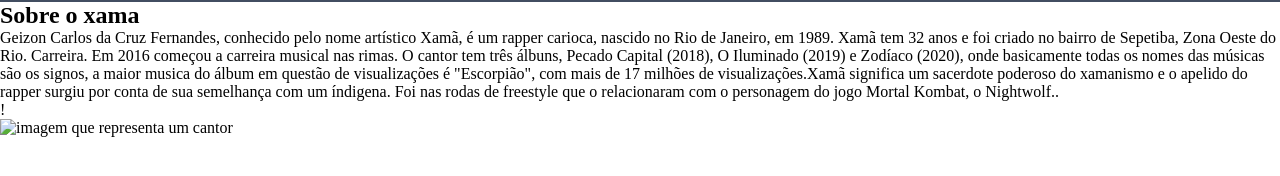
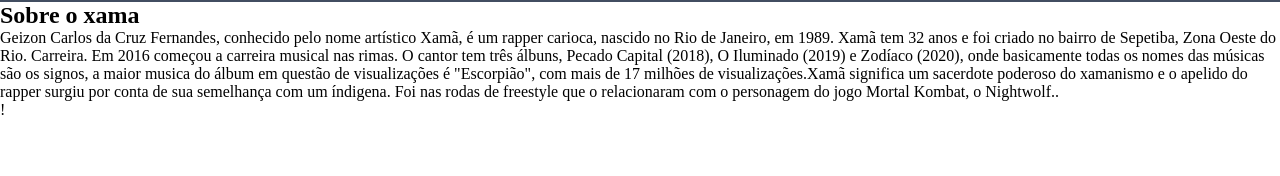
Before and after one commit to vitoriafaria22/programa-o, a plain HTML site: page programa-o-main/index.html in a window 1280 px wide. Shown: the part 186-362 px from the top of the page. Drawn offline with Linux system fonts and the light colour scheme.

Commit message:
Update index.html

```diff
--- a/programa-o-main/index.html
+++ b/programa-o-main/index.html
@@ -22,8 +22,7 @@
 Carreira. Em 2016 começou a carreira musical nas rimas. O cantor tem três álbuns, Pecado Capital (2018), O Iluminado (2019) e Zodíaco (2020), onde basicamente todas os nomes das músicas são os signos, a maior musica do álbum em questão de visualizações é "Escorpião", com mais de 17 milhões de visualizações.Xamã significa um sacerdote poderoso do xamanismo e o apelido do rapper surgiu por conta de sua semelhança com um índigena. Foi nas rodas de freestyle que o relacionaram com o personagem do jogo Mortal Kombat, o Nightwolf..</p>
             <p ="testo dois">!</p>
         </div>
-        <img =" " src="</li>" alt="imagem que representa um cantor">
-    </section>
+
     <section ="xama">
 
 
```
